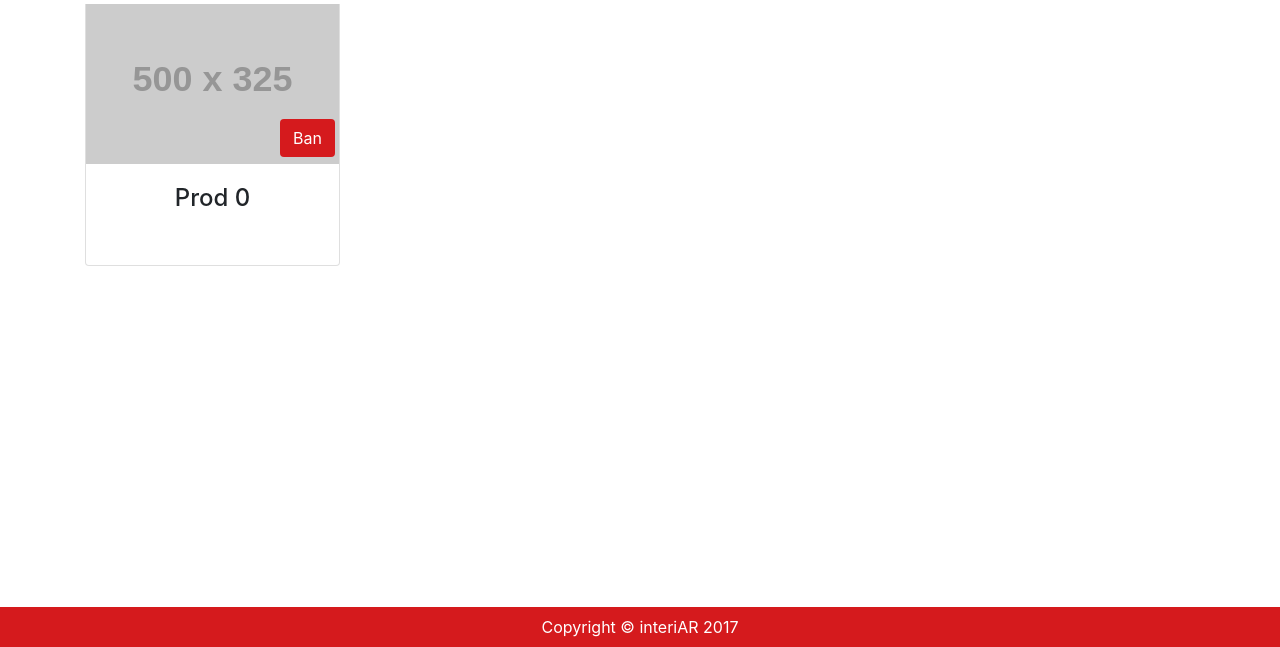
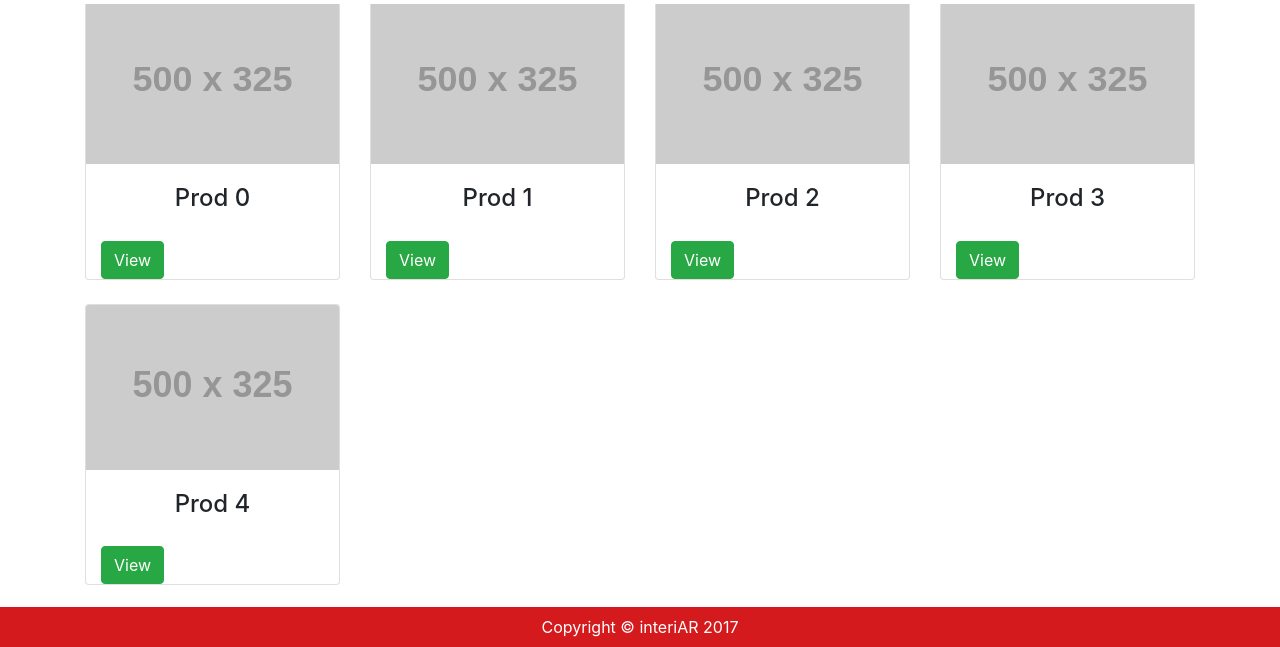
Before and after one commit to Ted125/KwARto, a PHP site: page /capstone-project/ in a window 1280 px wide, after a click on "Products". Shown: the part 153-800 px from the top of the page. Run offline with PHP 8.4, Linux system fonts and the light colour scheme; grey boxes labelled with a size stand in for pictures from a placeholder-image service; some libraries are stand-ins or nearby versions.

Commit message:
added few test stuff

```diff
--- a/Access/CardProd.php
+++ b/Access/CardProd.php
@@ -1,19 +1,37 @@
 <?php
   //User Card
-  echo "
+  // echo "
 
-  <div id='".$prodMenuId."' class='col-lg-3 col-md-6 mb-4'>
-    <div class='card'>
-      <img class='card-img-top' src='http://placehold.it/500x325' alt='Card image cap'>
-      <div class='card-block'>
-        <h4 class='card-body'>Prod ".$prodMenuId."</h4>
-        </div>
+  // <div id='".$prodMenuId."' class='col-lg-3 col-md-6 mb-4'>
+  //   <div class='card'>
+  //     <img class='card-img-top' src='http://placehold.it/500x325' alt='Card image cap'>
+  //     <div class='card-block'>
+  //       <h4 class='card-body'>Prod ".$prodMenuId."</h4>
+  //       </div>
 
-        <div>
-      <a href='Views/test.php?id=".$prodMenuId."'' class='btn intBtnCard intBtn' >Ban</a>
+  //       <div>
+  //     <a href='Views/test.php?id=".$prodMenuId."'' class='btn intBtnCard intBtn' >Ban</a>
+  //     <a href='Views/display.php?id=".$prodMenuId."'' class='btn intBtnCard intBtn' >View</a>
+  //     </div>
+  //   </div>
+  // </div>
+
+  // ";
+?>
+
+<?php echo "<div id='".$prodMenuId."' class='col-lg-3 col-md-6 mb-4'>"; ?>
+  <div class='card'>
+    <img class='card-img-top' src='http://placehold.it/500x325' alt='Card image cap'>
+    <div class='card-block'>
+      <?php echo "<h4 class='card-body'>Prod ".$prodMenuId."</h4>" ?>
+    </div>
+    <div class="col-lg-3">
+      <!-- <div align="center">
+        <?php echo "<a href='Views/test.php?id=".$prodMenuId."'' class='btn intBtnCard intBtn' >Ban</a>"; ?>
+      </div> -->
+      <div align="left">
+        <?php echo "<a href='Views/display.php?id=".$prodMenuId."''><button class='btn btn-success'><span class='glyphicon glyphicon-search'>View</span></button></a>"; ?>
       </div>
     </div>
   </div>
-
-  ";
-?>
+</div>
--- a/index.php
+++ b/index.php
@@ -64,7 +64,10 @@
 
             <?php
               $prodMenuId = 0;
-              include'Access/CardProd.php';
+
+              for($cnt = 0; $cnt < 5; $cnt++, $prodMenuId++){
+                include'Access/CardProd.php';
+              }//testing only
             ?>
 
           </div>
```
